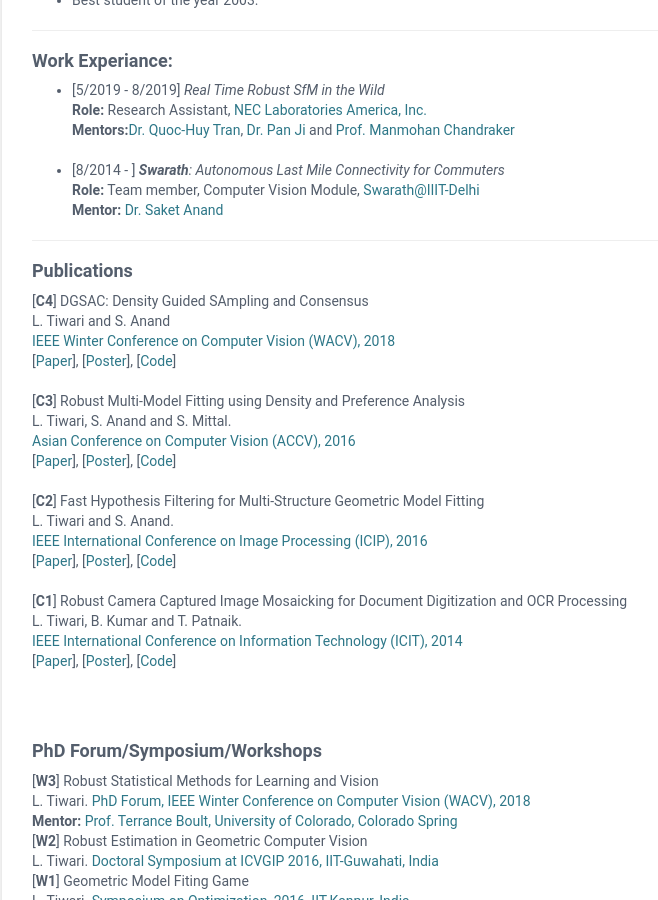
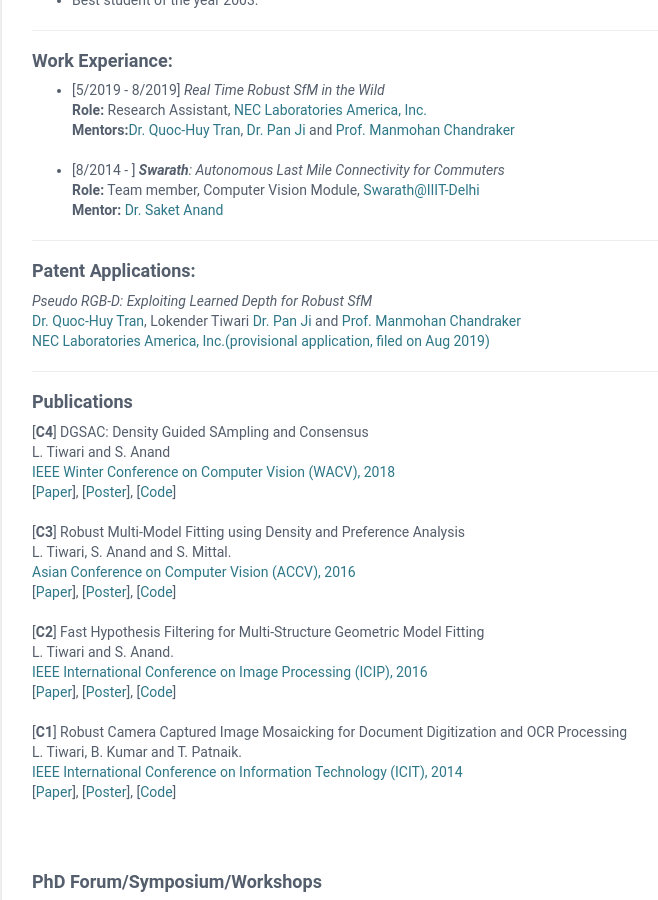
Before and after one commit to lokender/lokender.github.io, a Jekyll site: the page built from index.html, in a window 1280 px wide and 900 px high, scrolled down 712 px. Shown: the whole window, without its empty margins (288-946 px from the left). Built offline with Jekyll 4.4.1, drawn with Linux system fonts in a browser that asks for light colours.

Commit message:
Update aboutme.html
u

```diff
--- a/_includes/aboutme.html
+++ b/_includes/aboutme.html
@@ -41,6 +41,12 @@
 
 <hr>
 
+<strong><h4>Patent Applications:</h4></strong>
+<i>Pseudo RGB-D: Exploiting Learned Depth for Robust SfM </i></br>
+<a href="http://www.nec-labs.com/quoc-huy-tran">Dr. Quoc-Huy Tran</a>, Lokender Tiwari <a href="http://www.nec-labs.com/pan-ji">Dr. Pan Ji</a> and <a href="https://cseweb.ucsd.edu/~mkchandraker/">Prof. Manmohan Chandraker</a></br>
+<a href="http://www.nec-labs.com/">NEC Laboratories America, Inc.(provisional application, filed on Aug 2019) </a>  </br>
+
+<hr>
 
 <h4><strong>Publications</strong></h4>
 [<b>C4</b>] DGSAC: Density Guided SAmpling and Consensus </br>
```
